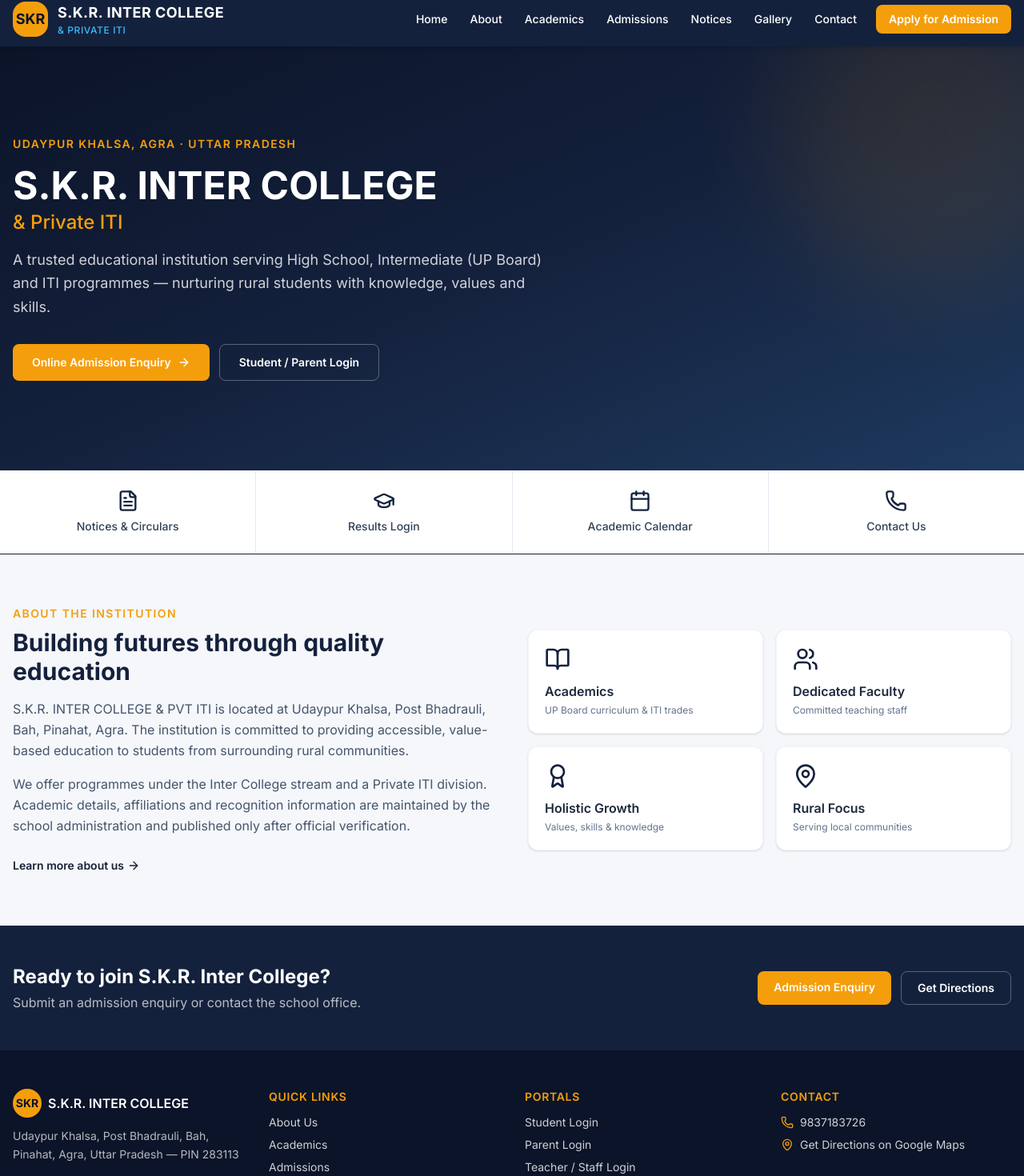
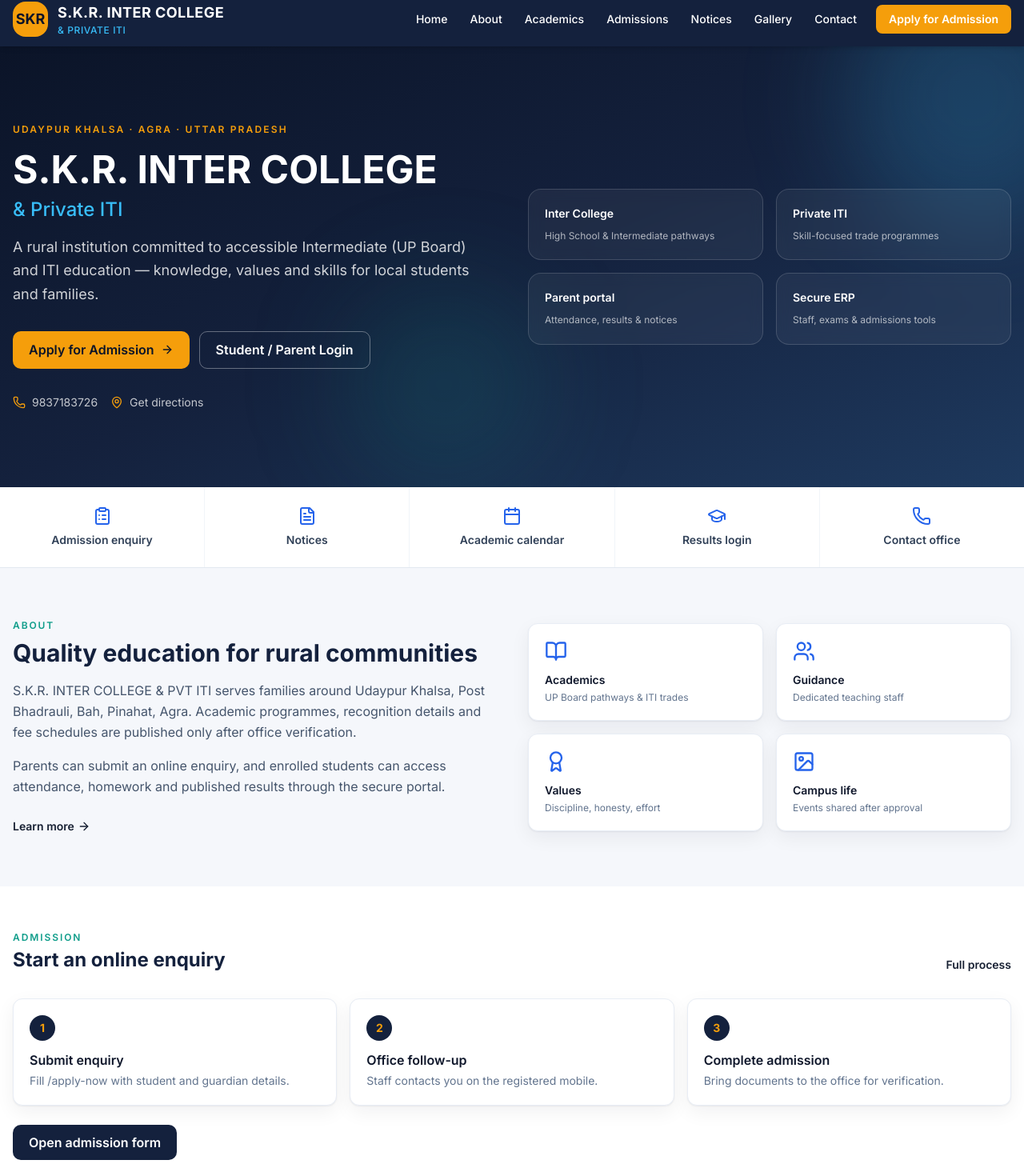
Before and after one commit to princetyagi1424/SKR-INTER-COLLEGE, a Next.js app: page / in a window 1280 px wide. Shown: the part 39-1509 px from the top of the page at 80% size. Built offline with nearby package versions, Linux system fonts and the light colour scheme.

Commit message:
design: redesign homepage hero, quick links and admission steps

```diff
--- a/src/app/page.tsx
+++ b/src/app/page.tsx
@@ -11,111 +11,123 @@ import {
   ArrowRight,
   MapPin,
   Phone,
+  ClipboardList,
+  Image as ImageIcon,
 } from "lucide-react";
 
 export default function HomePage() {
   return (
-    <div className="flex min-h-screen flex-col">
+    <div className="flex min-h-screen flex-col bg-[var(--color-cream)]">
       <PublicHeader />
-
       <main className="flex-1">
         <section className="relative overflow-hidden bg-gradient-to-br from-[var(--color-navy-dark)] via-[var(--color-navy)] to-[var(--color-navy-light)] text-white">
-          <div className="absolute inset-0 opacity-10">
-            <div className="absolute -right-20 -top-20 h-96 w-96 rounded-full bg-[var(--color-gold)] blur-3xl" />
-          </div>
-          <div className="relative mx-auto max-w-7xl px-4 py-16 sm:py-24 lg:py-28">
-            <div className="max-w-2xl">
-              <p className="mb-3 text-sm font-semibold uppercase tracking-widest text-[var(--color-gold)]">
-                Udaypur Khalsa, Agra · Uttar Pradesh
+          <div className="pointer-events-none absolute -right-24 -top-24 h-80 w-80 rounded-full bg-[var(--color-sky)]/20 blur-3xl" />
+          <div className="pointer-events-none absolute bottom-0 left-1/3 h-64 w-64 rounded-full bg-[var(--color-teal)]/15 blur-3xl" />
+          <div className="relative mx-auto grid max-w-7xl gap-10 px-4 py-16 sm:py-20 lg:grid-cols-2 lg:items-center lg:py-24">
+            <div>
+              <p className="mb-3 text-xs font-semibold uppercase tracking-[0.18em] text-[var(--color-gold)]">
+                Udaypur Khalsa · Agra · Uttar Pradesh
               </p>
               <h1 className="mb-4 text-3xl font-bold leading-tight sm:text-4xl lg:text-5xl">
                 S.K.R. INTER COLLEGE
-                <span className="block text-xl font-medium text-[var(--color-gold)] sm:text-2xl">
+                <span className="mt-1 block text-xl font-medium text-[var(--color-sky)] sm:text-2xl">
                   & Private ITI
                 </span>
               </h1>
-              <p className="mb-8 text-base leading-relaxed text-white/80 sm:text-lg">
-                A trusted educational institution serving High School, Intermediate (UP Board)
-                and ITI programmes — nurturing rural students with knowledge, values and skills.
+              <p className="mb-8 max-w-xl text-base leading-relaxed text-white/80 sm:text-lg">
+                A rural institution committed to accessible Intermediate (UP Board) and ITI education —
+                knowledge, values and skills for local students and families.
               </p>
               <div className="flex flex-wrap gap-3">
-                <Link
-                  href="/apply-now"
-                  className="inline-flex items-center gap-2 rounded-lg bg-[var(--color-gold)] px-6 py-3 text-sm font-semibold text-[var(--color-navy-dark)] transition hover:bg-[var(--color-gold-light)]"
-                >
-                  Online Admission Enquiry
+                <Link href="/apply-now" className="btn-primary">
+                  Apply for Admission
                   <ArrowRight className="h-4 w-4" />
                 </Link>
-                <Link
-                  href="/login"
-                  className="inline-flex items-center gap-2 rounded-lg border border-white/30 px-6 py-3 text-sm font-semibold text-white transition hover:bg-white/10"
-                >
+                <Link href="/login" className="btn-secondary">
                   Student / Parent Login
                 </Link>
               </div>
+              <div className="mt-8 flex flex-wrap gap-4 text-sm text-white/75">
+                <a href="tel:9837183726" className="inline-flex items-center gap-2 hover:text-white">
+                  <Phone className="h-4 w-4 text-[var(--color-gold)]" /> 9837183726
+                </a>
+                <a
+                  href="https://maps.app.goo.gl/8XxfUuM4fMUAxzqd7"
+                  target="_blank"
+                  rel="noopener noreferrer"
+                  className="inline-flex items-center gap-2 hover:text-white"
+                >
+                  <MapPin className="h-4 w-4 text-[var(--color-gold)]" /> Get directions
+                </a>
+              </div>
+            </div>
+            <div className="grid grid-cols-2 gap-3 sm:gap-4">
+              {[
+                { title: "Inter College", desc: "High School & Intermediate pathways" },
+                { title: "Private ITI", desc: "Skill-focused trade programmes" },
+                { title: "Parent portal", desc: "Attendance, results & notices" },
+                { title: "Secure ERP", desc: "Staff, exams & admissions tools" },
+              ].map((c) => (
+                <div key={c.title} className="rounded-2xl border border-white/15 bg-white/5 p-4 backdrop-blur-sm sm:p-5">
+                  <div className="mb-2 text-sm font-semibold text-white">{c.title}</div>
+                  <p className="text-xs leading-relaxed text-white/65">{c.desc}</p>
+                </div>
+              ))}
             </div>
           </div>
         </section>
 
-        <section className="border-b bg-[var(--color-cream)]">
-          <div className="mx-auto grid max-w-7xl grid-cols-2 gap-px bg-slate-200 sm:grid-cols-4">
+        <section className="border-b border-slate-200 bg-white">
+          <div className="mx-auto grid max-w-7xl grid-cols-2 gap-px bg-slate-100 sm:grid-cols-5">
             {[
-              { href: "/notices", icon: FileText, label: "Notices & Circulars" },
-              { href: "/login", icon: GraduationCap, label: "Results Login" },
-              { href: "/academics", icon: Calendar, label: "Academic Calendar" },
-              { href: "/contact", icon: Phone, label: "Contact Us" },
+              { href: "/apply-now", icon: ClipboardList, label: "Admission enquiry" },
+              { href: "/notices", icon: FileText, label: "Notices" },
+              { href: "/calendar", icon: Calendar, label: "Academic calendar" },
+              { href: "/login", icon: GraduationCap, label: "Results login" },
+              { href: "/contact", icon: Phone, label: "Contact office" },
             ].map((item) => (
               <Link
-                key={item.href}
+                key={item.label}
                 href={item.href}
-                className="flex flex-col items-center gap-2 bg-white px-4 py-6 text-center transition hover:bg-slate-50"
+                className="flex flex-col items-center gap-2 bg-white px-3 py-6 text-center transition hover:bg-[var(--color-cream)]"
               >
-                <item.icon className="h-7 w-7 text-[var(--color-navy)]" />
-                <span className="text-sm font-medium text-slate-700">{item.label}</span>
+                <item.icon className="h-6 w-6 text-[var(--color-blue)]" />
+                <span className="text-xs font-semibold text-slate-700 sm:text-sm">{item.label}</span>
               </Link>
             ))}
           </div>
         </section>
 
-        <section className="mx-auto max-w-7xl px-4 py-16">
+        <section className="mx-auto max-w-7xl px-4 py-14 sm:py-16">
           <div className="grid gap-10 lg:grid-cols-2 lg:items-center">
             <div>
-              <h2 className="mb-2 text-sm font-semibold uppercase tracking-widest text-[var(--color-gold)]">
-                About the Institution
+              <p className="mb-2 text-xs font-semibold uppercase tracking-[0.16em] text-[var(--color-teal)]">About</p>
+              <h2 className="mb-4 text-2xl font-bold text-[var(--color-navy)] sm:text-3xl">
+                Quality education for rural communities
               </h2>
-              <h3 className="mb-4 text-2xl font-bold text-[var(--color-navy)] sm:text-3xl">
-                Building futures through quality education
-              </h3>
-              <p className="mb-4 leading-relaxed text-slate-600">
-                S.K.R. INTER COLLEGE & PVT ITI is located at Udaypur Khalsa, Post Bhadrauli,
-                Bah, Pinahat, Agra. The institution is committed to providing accessible,
-                value-based education to students from surrounding rural communities.
+              <p className="mb-4 text-sm leading-relaxed text-slate-600 sm:text-base">
+                S.K.R. INTER COLLEGE & PVT ITI serves families around Udaypur Khalsa, Post Bhadrauli,
+                Bah, Pinahat, Agra. Academic programmes, recognition details and fee schedules are published
+                only after office verification.
               </p>
-              <p className="mb-6 leading-relaxed text-slate-600">
-                We offer programmes under the Inter College stream and a Private ITI division.
-                Academic details, affiliations and recognition information are maintained by
-                the school administration and published only after official verification.
+              <p className="mb-6 text-sm leading-relaxed text-slate-600 sm:text-base">
+                Parents can submit an online enquiry, and enrolled students can access attendance, homework
+                and published results through the secure portal.
               </p>
-              <Link
-                href="/about"
-                className="inline-flex items-center gap-1 text-sm font-semibold text-[var(--color-navy)] hover:underline"
-              >
-                Learn more about us <ArrowRight className="h-4 w-4" />
+              <Link href="/about" className="inline-flex items-center gap-1 text-sm font-semibold text-[var(--color-blue)] hover:underline">
+                Learn more <ArrowRight className="h-4 w-4" />
               </Link>
             </div>
-            <div className="grid grid-cols-2 gap-4">
+            <div className="grid grid-cols-2 gap-3 sm:gap-4">
               {[
-                { icon: BookOpen, title: "Academics", desc: "UP Board curriculum & ITI trades" },
-                { icon: Users, title: "Dedicated Faculty", desc: "Committed teaching staff" },
-                { icon: Award, title: "Holistic Growth", desc: "Values, skills & knowledge" },
-                { icon: MapPin, title: "Rural Focus", desc: "Serving local communities" },
+                { icon: BookOpen, title: "Academics", desc: "UP Board pathways & ITI trades" },
+                { icon: Users, title: "Guidance", desc: "Dedicated teaching staff" },
+                { icon: Award, title: "Values", desc: "Discipline, honesty, effort" },
+                { icon: ImageIcon, title: "Campus life", desc: "Events shared after approval" },
               ].map((c) => (
-                <div
-                  key={c.title}
-                  className="rounded-xl border border-slate-100 bg-white p-5 shadow-sm"
-                >
-                  <c.icon className="mb-3 h-8 w-8 text-[var(--color-navy)]" />
-                  <h4 className="mb-1 font-semibold text-slate-800">{c.title}</h4>
+                <div key={c.title} className="card-surface p-4 sm:p-5">
+                  <c.icon className="mb-3 h-7 w-7 text-[var(--color-blue)]" />
+                  <h3 className="mb-1 text-sm font-semibold text-slate-900">{c.title}</h3>
                   <p className="text-xs text-slate-500">{c.desc}</p>
                 </div>
               ))}
@@ -123,32 +135,62 @@ export default function HomePage() {
           </div>
         </section>
 
+        <section className="bg-white py-14">
+          <div className="mx-auto max-w-7xl px-4">
+            <div className="mb-8 flex items-end justify-between gap-4">
+              <div>
+                <p className="mb-1 text-xs font-semibold uppercase tracking-[0.16em] text-[var(--color-teal)]">Admission</p>
+                <h2 className="text-2xl font-bold text-[var(--color-navy)]">Start an online enquiry</h2>
+              </div>
+              <Link href="/admissions" className="hidden text-sm font-semibold text-[var(--color-blue)] hover:underline sm:inline">
+                Full process
+              </Link>
+            </div>
+            <div className="grid gap-4 sm:grid-cols-3">
+              {[
+                { n: "1", t: "Submit enquiry", d: "Fill /apply-now with student and guardian details." },
+                { n: "2", t: "Office follow-up", d: "Staff contacts you on the registered mobile." },
+                { n: "3", t: "Complete admission", d: "Bring documents to the office for verification." },
+              ].map((s) => (
+                <div key={s.n} className="card-surface p-5">
+                  <div className="mb-3 flex h-8 w-8 items-center justify-center rounded-full bg-[var(--color-navy)] text-sm font-bold text-[var(--color-gold)]">
+                    {s.n}
+                  </div>
+                  <h3 className="mb-1 font-semibold text-slate-900">{s.t}</h3>
+                  <p className="text-sm text-slate-500">{s.d}</p>
+                </div>
+              ))}
+            </div>
+            <div className="mt-6">
+              <Link href="/apply-now" className="btn-primary !bg-[var(--color-navy)] !text-white hover:!bg-[var(--color-navy-light)]">
+                Open admission form
+              </Link>
+            </div>
+          </div>
+        </section>
+
         <section className="bg-[var(--color-navy)] py-12 text-white">
-          <div className="mx-auto flex max-w-7xl flex-col items-center justify-between gap-6 px-4 sm:flex-row">
+          <div className="mx-auto flex max-w-7xl flex-col items-start justify-between gap-6 px-4 sm:flex-row sm:items-center">
             <div>
-              <h2 className="text-xl font-bold sm:text-2xl">Ready to join S.K.R. Inter College?</h2>
-              <p className="mt-1 text-white/70">Submit an admission enquiry or contact the school office.</p>
+              <h2 className="text-xl font-bold sm:text-2xl">Visit the campus office</h2>
+              <p className="mt-1 text-sm text-white/70">Mon–Sat working hours · Call before long travel when possible.</p>
             </div>
             <div className="flex flex-wrap gap-3">
-              <Link
-                href="/apply-now"
-                className="rounded-lg bg-[var(--color-gold)] px-5 py-2.5 text-sm font-semibold text-[var(--color-navy-dark)] hover:bg-[var(--color-gold-light)]"
-              >
-                Admission Enquiry
-              </Link>
+              <a href="tel:9837183726" className="btn-primary">
+                Call 9837183726
+              </a>
               <a
                 href="https://maps.app.goo.gl/8XxfUuM4fMUAxzqd7"
                 target="_blank"
                 rel="noopener noreferrer"
-                className="rounded-lg border border-white/30 px-5 py-2.5 text-sm font-semibold hover:bg-white/10"
+                className="btn-secondary"
               >
-                Get Directions
+                Google Maps
               </a>
             </div>
           </div>
         </section>
       </main>
-
       <PublicFooter />
     </div>
   );
```
